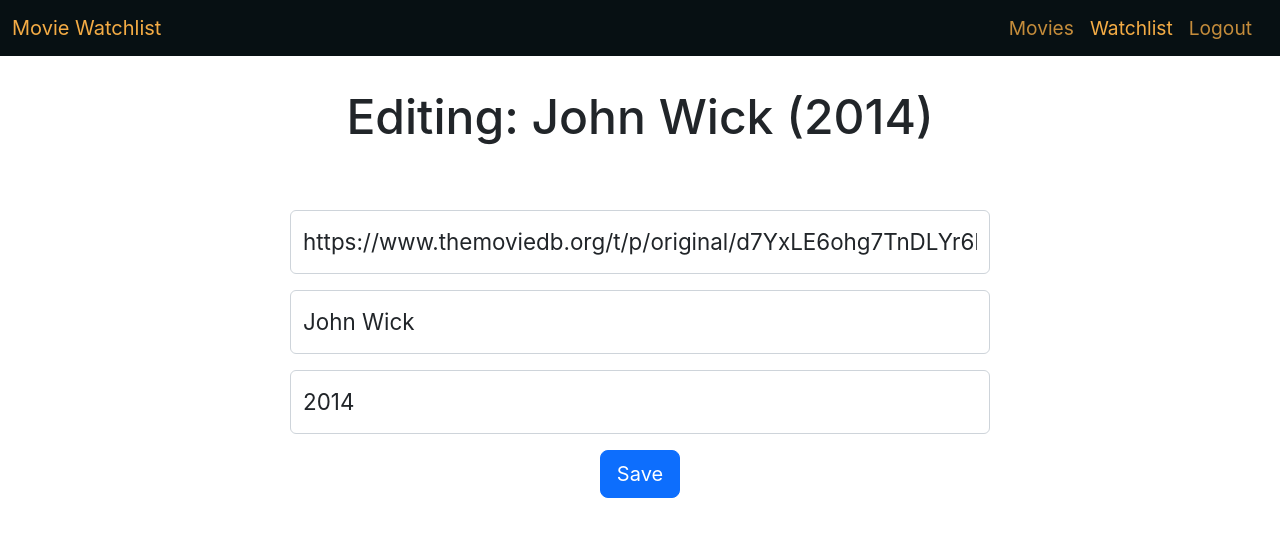
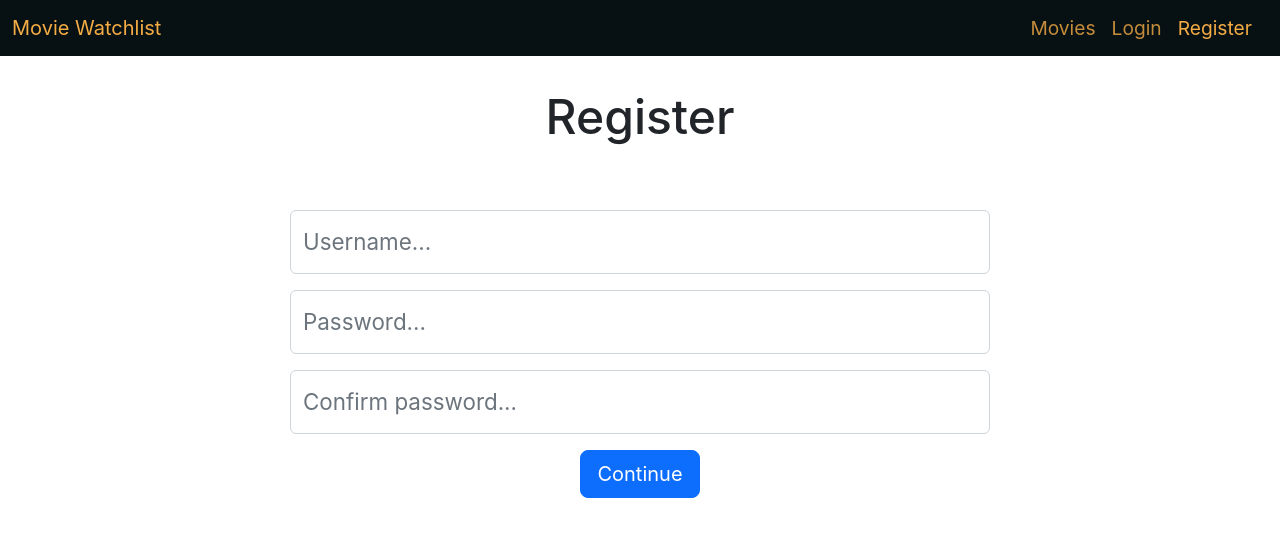
Before and after one commit to aemersonb123/Movie-Watchlist---frontend, a React (Create React App) app: page / in a window 1280 px wide. Shown: the top 536 px of the page. Built offline with nearby package versions, Linux system fonts and the light colour scheme.

Commit message:
Create login and register forms

```diff
--- a/src/App.jsx
+++ b/src/App.jsx
@@ -1,15 +1,19 @@
 import './App.css';
+import LoginForm from './components/LoginForm';
 import MovieAddForm from './components/MovieAddForm';
 import MovieEditForm from './components/MovieEditForm';
 import MovieList from './components/MovieList';
 import Navbar from './components/Navbar';
+import RegisterForm from './components/RegisterForm';
 import Watchlist from './components/Watchlist';
 
 function App() {
   return (
     <div className='App'>
-      <Navbar loggedIn={true} />
-      <MovieEditForm />
+      <Navbar loggedIn={false} />
+      <RegisterForm />
+      {/* <LoginForm /> */}
+      {/* <MovieEditForm /> */}
       {/* <MovieAddForm /> */}
       {/* <Watchlist userToken='eyidnfikjsni.fsdfjksje.gjksei' /> */}
       {/* <MovieList loggedIn={true} /> */}
--- /dev/null
+++ b/src/components/LoginForm.jsx
@@ -0,0 +1,47 @@
+import React, { useState } from 'react';
+
+function LoginForm() {
+  const [username, setUsername] = useState('');
+  const [password, setPassword] = useState('');
+  const [errorMessage, setErrorMessage] = useState('');
+
+  const handleLogin = () => {
+    console.log({ username, password });
+  };
+
+  return (
+    <div className='form'>
+      <h1 className='section-title'>Login</h1>
+      <div className='inputs-container'>
+        <input
+          type='text'
+          placeholder='Username...'
+          className='form-control'
+          value={username}
+          onChange={({ target }) => setUsername(target.value)}
+        />
+        <input
+          type='text'
+          placeholder='Password...'
+          className='form-control'
+          value={password}
+          onChange={({ target }) => setPassword(target.value)}
+        />
+
+        {errorMessage && (
+          <div className='alert alert-danger'>{errorMessage}</div>
+        )}
+
+        <button
+          type='submit'
+          className='btn btn-primary btn-lg'
+          onClick={handleLogin}
+        >
+          Continue
+        </button>
+      </div>
+    </div>
+  );
+}
+
+export default LoginForm;
--- a/src/components/Navbar.jsx
+++ b/src/components/Navbar.jsx
@@ -2,7 +2,7 @@
 import { useState } from 'react';
 
 function Navbar({ loggedIn }) {
-  const [page, setPage] = useState('watchlist');
+  const [page, setPage] = useState('register');
 
   const getStylesNavItem = (itemPage) => {
     return 'nav-item ' + (itemPage === page ? 'nav-item-active' : 'null');
--- /dev/null
+++ b/src/components/RegisterForm.jsx
@@ -0,0 +1,57 @@
+import React, { useState } from 'react';
+
+function RegisterForm() {
+  const [username, setUsername] = useState('');
+  const [password, setPassword] = useState('');
+  const [confirmPassword, setConfirmPassword] = useState('');
+
+  const [errorMessage, setErrorMessage] = useState('');
+
+  const handleRegister = () => {
+    console.log({ username, password, confirmPassword });
+  };
+
+  return (
+    <div className='form'>
+      <h1 className='section-title'>Register</h1>
+      <div className='inputs-container'>
+        <input
+          type='text'
+          placeholder='Username...'
+          className='form-control'
+          value={username}
+          onChange={({ target }) => setUsername(target.value)}
+        />
+        <input
+          type='text'
+          placeholder='Password...'
+          className='form-control'
+          value={password}
+          onChange={({ target }) => setPassword(target.value)}
+        />
+
+        <input
+          type='text'
+          placeholder='Confirm password...'
+          className='form-control'
+          value={confirmPassword}
+          onChange={({ target }) => setConfirmPassword(target.value)}
+        />
+
+        {errorMessage && (
+          <div className='alert alert-danger'>{errorMessage}</div>
+        )}
+
+        <button
+          type='submit'
+          className='btn btn-primary btn-lg'
+          onClick={handleRegister}
+        >
+          Continue
+        </button>
+      </div>
+    </div>
+  );
+}
+
+export default RegisterForm;
```
